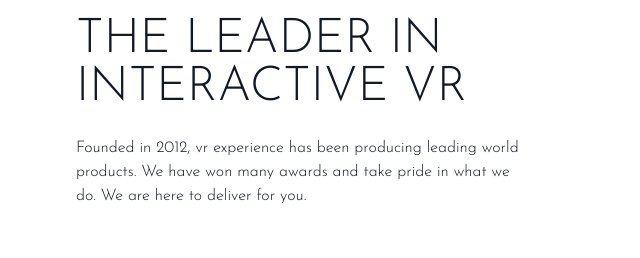
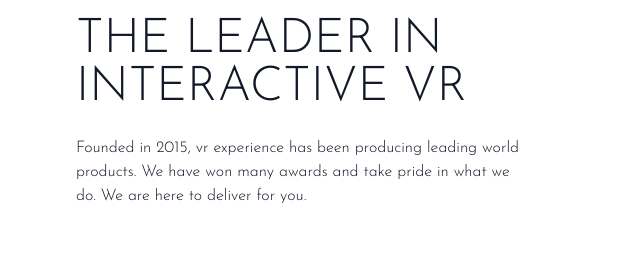
Before and after one commit to lakhssingh/vrstudios, a website: page index.html in a window 1280 px wide. Shown: the part 980-1238 px from the top of the page, 628-1268 px from the left. Drawn offline with Linux system fonts and the light colour scheme.

Commit message:
year change

```diff
--- a/index.html
+++ b/index.html
@@ -85,7 +85,7 @@
       The Leader in interactive VR
     </h2>
     <p class="max-w-md text-center md:text-left">
-      Founded in 2012, vr experience has been producing leading world products.
+      Founded in 2015, vr experience has been producing leading world products.
       We have won many awards and take pride in what we do. We are here to deliver for you.
     </p>
   </div>
```
